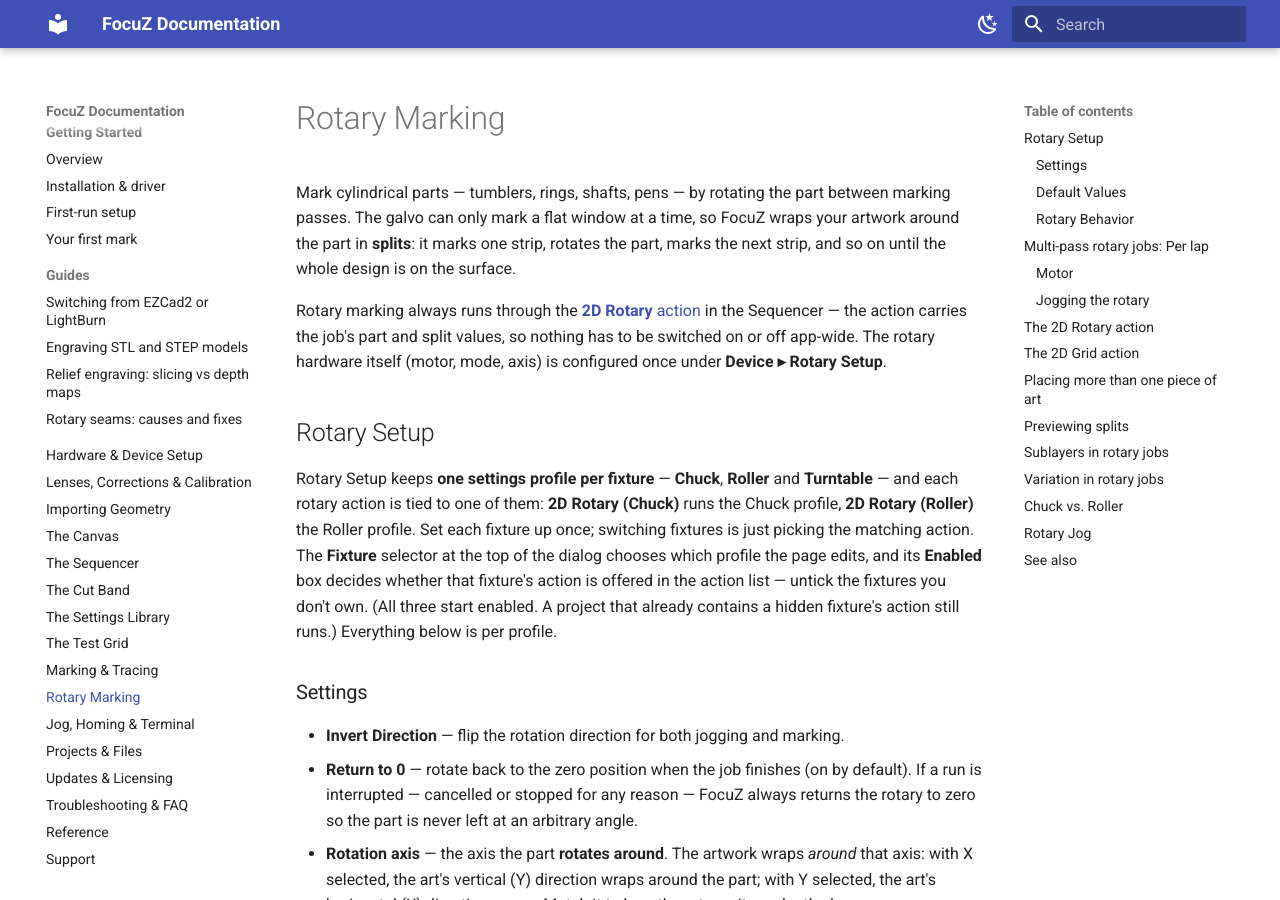
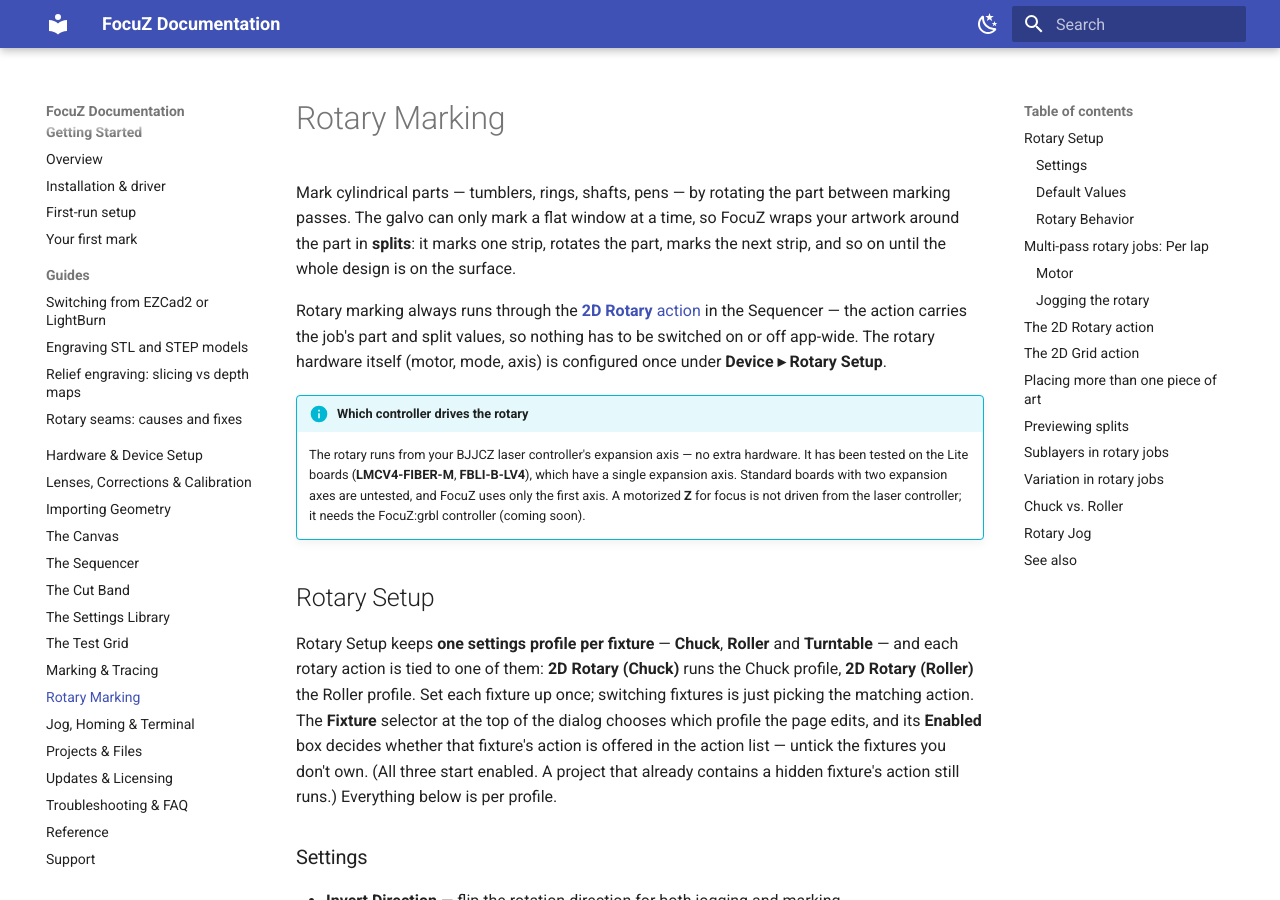
Before and after one commit to Lokahi-Shop/focuz-docs, an MkDocs documentation site: the page built from docs/rotary.md, in a window 1280 px wide and 900 px high. Built offline with MkDocs 1.6.1 and Material for MkDocs 9.7.7, drawn with Linux system fonts in a browser that asks for light colours.

Commit message:
Wiki: state the tested boards on the home page and the rotary page
Co-Authored-By: Claude Opus 5.5 <noreply@anthropic.com>

```diff
--- a/docs/rotary.md
+++ b/docs/rotary.md
@@ -9,6 +9,13 @@ Rotary marking always runs through the [**2D Rotary** action](#the-2d-rotary-act
 Sequencer — the action carries the job's part and split values, so nothing has to be switched
 on or off app-wide. The rotary hardware itself (motor, mode, axis) is configured once under
 **Device ▸ Rotary Setup**.
+
+!!! info "Which controller drives the rotary"
+    The rotary runs from your BJJCZ laser controller's expansion axis — no extra hardware. It has been
+    tested on the Lite boards (**LMCV4-FIBER-M**, **FBLI-B-LV4**), which have a single expansion axis.
+    Standard boards with two expansion axes are untested, and FocuZ uses only the first axis. A motorized
+    **Z** for focus is not driven from the laser controller; it needs the FocuZ:grbl controller (coming
+    soon).
 
 ## Rotary Setup
 
```
Also changed, not shown: docs/index.md (+1 -1 lines).
